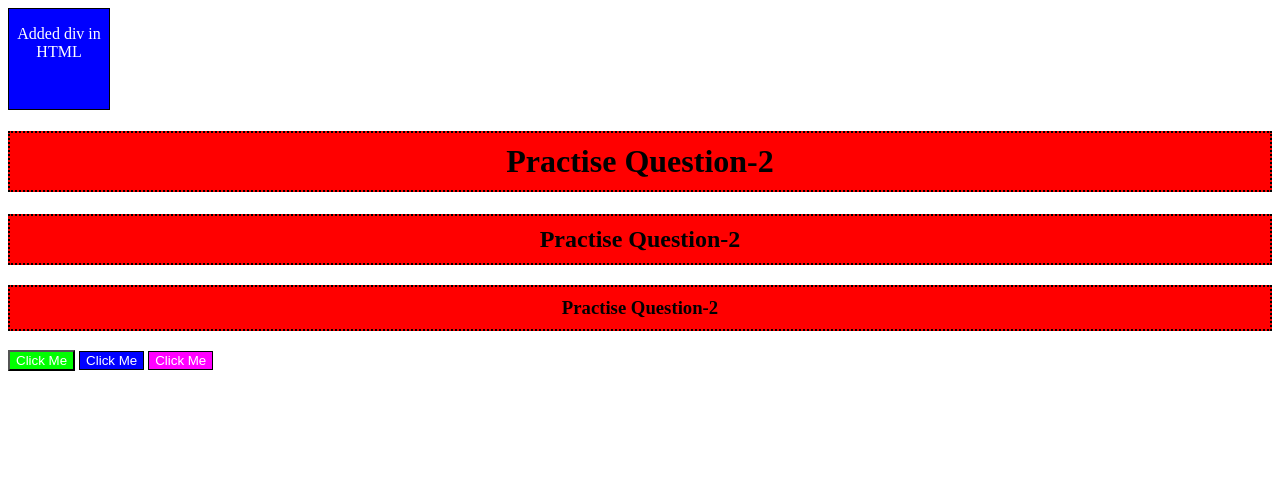
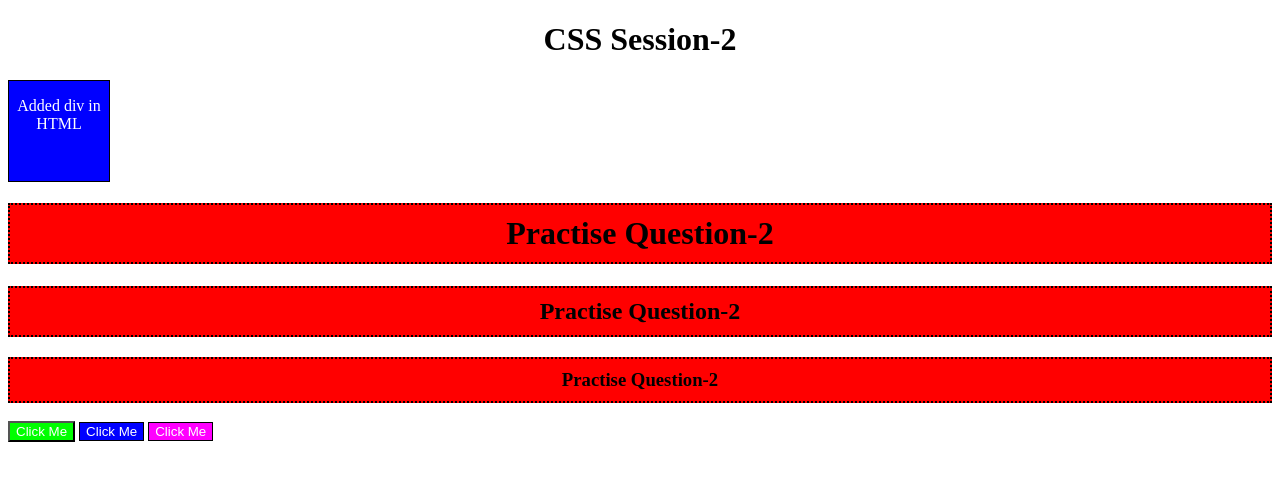
Before and after one commit to NithinGowda02/CSS, a plain HTML site: page Level-1/index.html in a window 1280 px wide. Drawn offline with Linux system fonts and the light colour scheme.

Commit message:
Added new CSS Parctice Question

```diff
--- a/Level-1/index.html
+++ b/Level-1/index.html
@@ -7,6 +7,7 @@
     <link rel="stylesheet" href="./p1.css">
     <link rel="stylesheet" href="./p2.css">
     <link rel="stylesheet" href="./p3.css">
+    <link rel="stylesheet" href="./p4.css">
     <style>
         #internal {
             background-color: #0000ff;
@@ -16,6 +17,7 @@
     </style>
 </head>
 <body>
+    <h1>CSS Session-2</h1>
     <div id="box">
         <p>Added div in HTML</p>
     </div>
--- /dev/null
+++ b/Level-1/p4.css
@@ -0,0 +1,4 @@
+h1 {
+    text-align: center;
+    text-transform: capitalize;
+}
```
